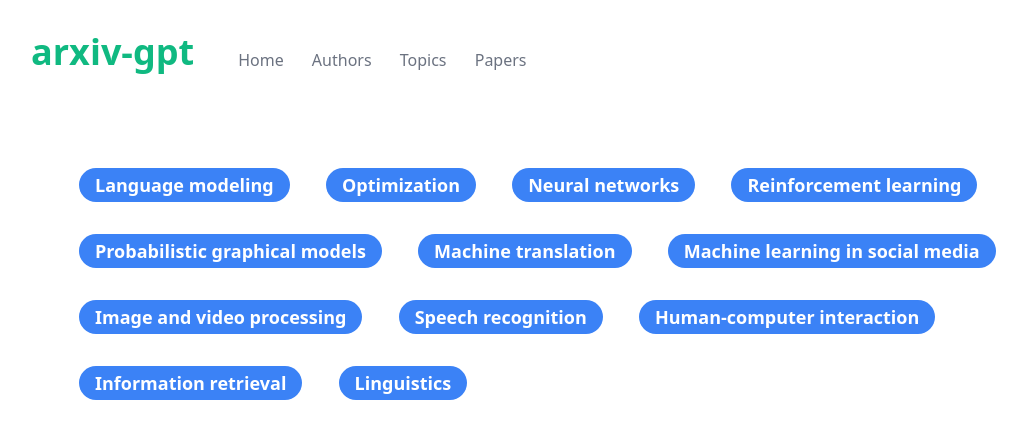
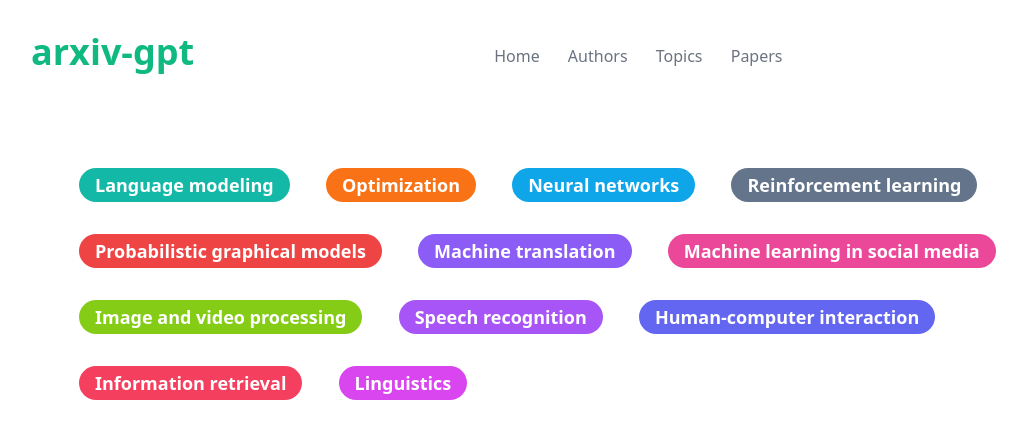
Before and after one commit to jxmorris12/arxiv-gpt, a Flask app: page /topics in a window 1280 px wide. Shown: the top 439 px of the page, without its empty margins (33-1060 px from the left). Run offline with Flask 3, Linux system fonts and the light colour scheme; some libraries are stand-ins or nearby versions.

Commit message:
show topics

```diff
--- a/app.py
+++ b/app.py
@@ -1,5 +1,6 @@
 import json
 import os
+import random
 import sqlite3
 
 from flask import Flask, render_template
@@ -25,7 +26,12 @@ def authors():
 @app.route("/topics")
 def topics():
     # sample doc:
-    return render_template('topics.html', topics=TOPICS)
+    base_colors = ["slate",  "red", "orange", "amber", "lime", "teal", "sky", "indigo", "violet", "purple", "fuchsia", "pink", "rose"]
+    colors = base_colors
+    while len(colors) < len(TOPICS):
+        colors += base_colors
+    colors = random.sample(colors, k=len(TOPICS))
+    return render_template('topics.html', topics=zip(colors, TOPICS))
 
 @app.route("/papers")
 def papers():
--- a/process_topics.py
+++ b/process_topics.py
@@ -2,6 +2,7 @@ from typing import Dict, List
 
 import json
 import os
+import random
 import time
 import threading
 
@@ -28,7 +29,7 @@ def ask_gpt(prompt: str) -> str:
         # model="gpt-4",
         model="gpt-3.5-turbo",
         messages=prompts_list,
-        max_tokens=32,
+        max_tokens=64,
         temperature=0.1,
         top_p=1,
         frequency_penalty=0.25,
--- a/templates/base.html
+++ b/templates/base.html
@@ -12,11 +12,12 @@
             <h1 class="text-4xl mb-4 px-8 font-black text-emerald-500">arxiv-gpt</h1>
 
             <!-- <a class="px-3 py-1.5 font-medium text-gray-800 dark:text-gray-200 bg-gray-100 dark:bg-gray-800 rounded-lg capitalize" href="/" aria-current="page">Home</a> -->
-            <div class="py-4">
-                <a class="px-3 py-1.5 text-gray-500 dark:text-gray-400 rounded-lg capitalize hover:bg-gray-100 dark:hover:bg-gray-800 rounded-lg" href="/" aria-current="page">Home</a>
-                <a class="px-3 py-1.5 text-gray-500 dark:text-gray-400 rounded-lg capitalize hover:bg-gray-100 dark:hover:bg-gray-800 rounded-lg" href="/authors" class="">Authors</a>
-                <a class="px-3 py-1.5 text-gray-500 dark:text-gray-400 rounded-lg capitalize hover:bg-gray-100 dark:hover:bg-gray-800 rounded-lg" href="/topics" class="">Topics</a>
-                <a class="px-3 py-1.5 text-gray-500 dark:text-gray-400 rounded-lg capitalize hover:bg-gray-100 dark:hover:bg-gray-800 rounded-lg" href="/papers" class="">Papers</a>
+            <div class="mx-32"></div>
+            <div class="py-3">
+                <a class="text-md px-3 py-1.5 text-gray-500 dark:text-gray-400 rounded-lg capitalize hover:bg-gray-100 dark:hover:bg-gray-800 rounded-lg" href="/" aria-current="page">Home</a>
+                <a class="text-md px-3 py-1.5 text-gray-500 dark:text-gray-400 rounded-lg capitalize hover:bg-gray-100 dark:hover:bg-gray-800 rounded-lg" href="/authors" class="">Authors</a>
+                <a class="text-md px-3 py-1.5 text-gray-500 dark:text-gray-400 rounded-lg capitalize hover:bg-gray-100 dark:hover:bg-gray-800 rounded-lg" href="/topics" class="">Topics</a>
+                <a class="text-md px-3 py-1.5 text-gray-500 dark:text-gray-400 rounded-lg capitalize hover:bg-gray-100 dark:hover:bg-gray-800 rounded-lg" href="/papers" class="">Papers</a>
             </div>
         </div>
         <div class="content container">
--- a/templates/topics.html
+++ b/templates/topics.html
@@ -2,8 +2,8 @@
 
 {% block content %}
     <div class="p-16">
-        {% for topic in topics %}
-            <span class="inline-block px-4 py-2 text-lg font-semibold leading-none bg-blue-500 text-white rounded-full m-4">{{topic}}</span>
+        {% for color, topic in topics %}
+            <span class="inline-block px-4 py-2 text-lg font-semibold leading-none bg-{{color}}-500 text-white rounded-full m-4">{{topic}}</span>
         {% endfor %}
     </div>
 {% endblock %}
```
